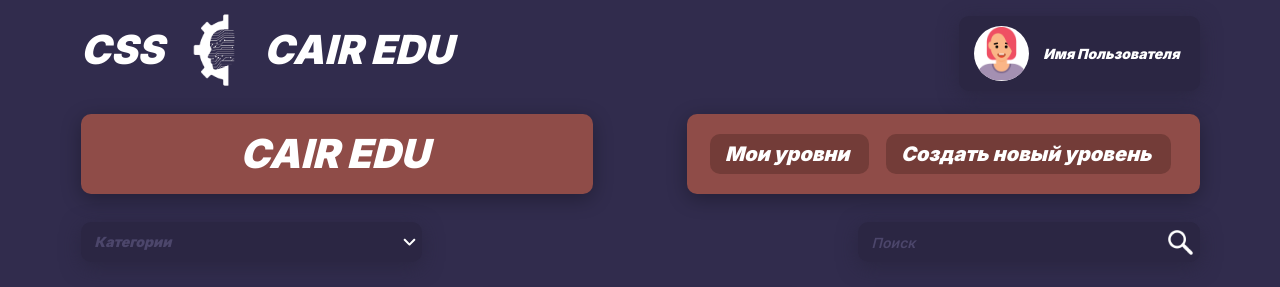
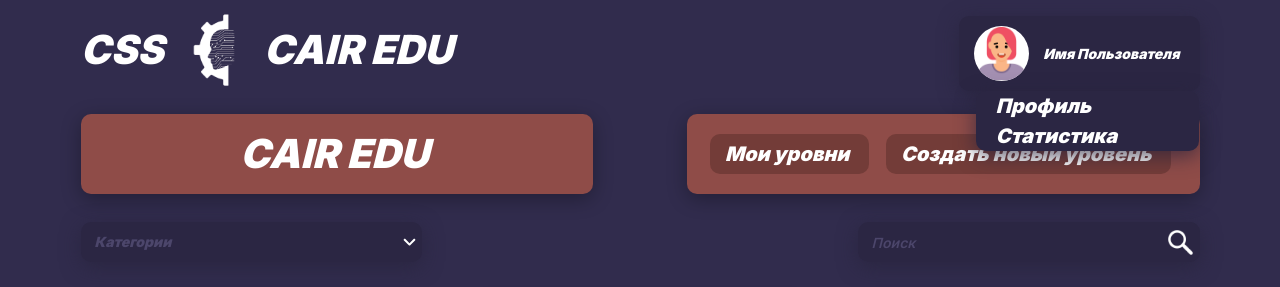
Before and after one commit to TayaTeslya/css-cair-edu, a plain HTML site: page index.html in a window 1280 px wide. Shown: the top 287 px of the page. Drawn offline with nearby package versions, Linux system fonts and the light colour scheme.

Commit message:
меню профиля верстка 1

```diff
--- a/css/style.css
+++ b/css/style.css
@@ -371,3 +371,10 @@ p {
 .anime-little:active {
     transform: scale(0.7);
 }
+
+.profile-menu {
+    width: 40%;
+    z-index: 10;
+    top: 100%;
+    left: 60%;
+}
--- a/index.html
+++ b/index.html
@@ -23,13 +23,21 @@
                         <a class="anime-little" href="../index.html">CAIR EDU</a>
                     </h1>
                 </div>
-                <div class="col-lg-6 col-md-6 col-sm-12 col-12 d-flex justify-content-center justify-content-md-end">
+                <div class="category-container col-lg-6 col-md-6 col-sm-12 col-12 d-flex justify-content-center justify-content-md-end">
                     <a href="../pages/profile.html" class="anime-little profile d-flex align-items-center justify-content-center justify-content-md-end">
                         <div class="profile-photo me-3">
                             <img src="./img/avatars/av1.png" alt="АВАТАРКА">
                         </div>
                         <p>Имя Пользователя</p>
                     </a>
+                    <div class="categories-list profile-menu col-lg-10 col-md-12 col-sm-10 col-10 d-flex flex-column">
+                        <p class="category-top">
+                            Профиль
+                        </p>
+                        <p class="category-bottom">
+                            Статистика
+                        </p>
+                    </div>
                 </div>
             </div>
         </div>
```
